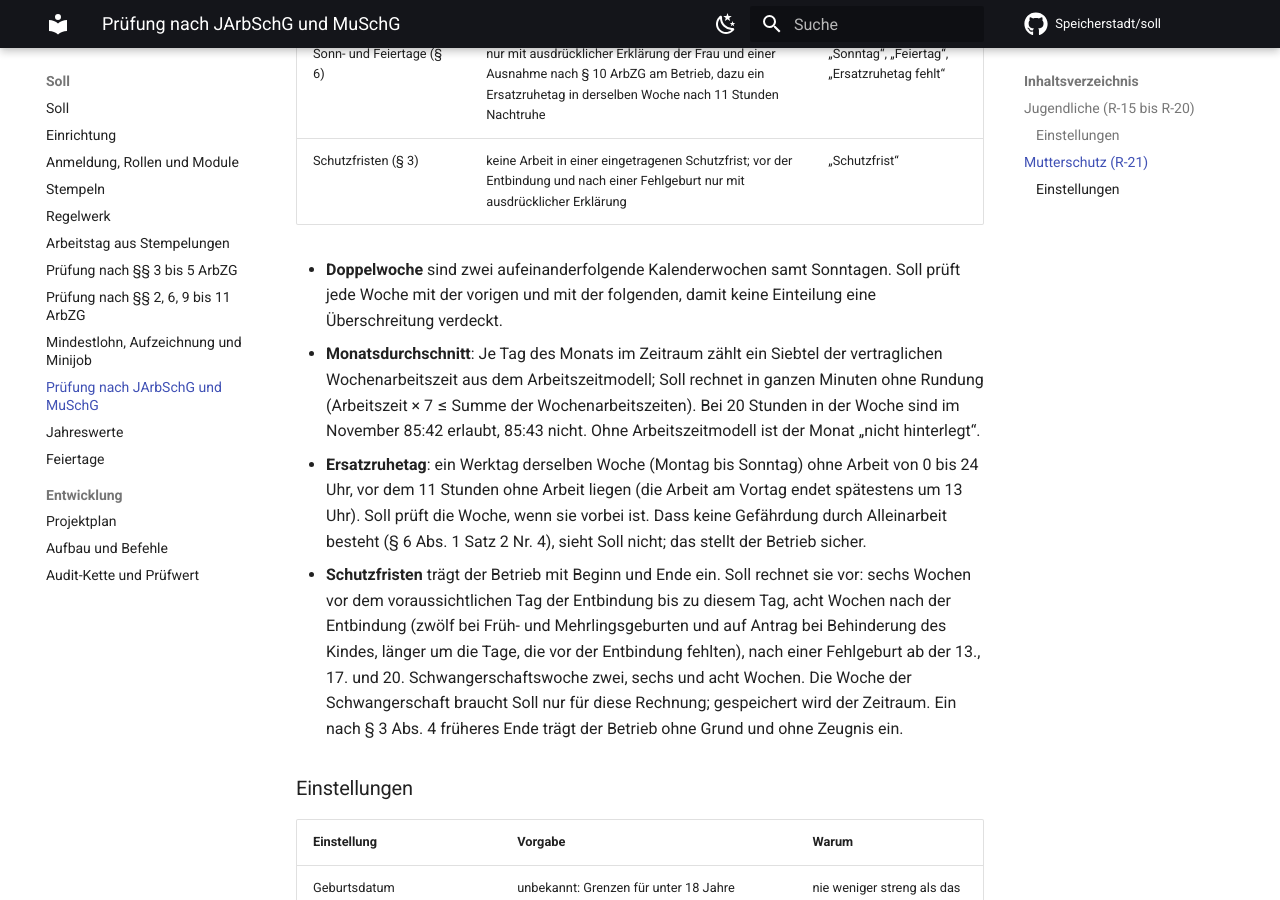
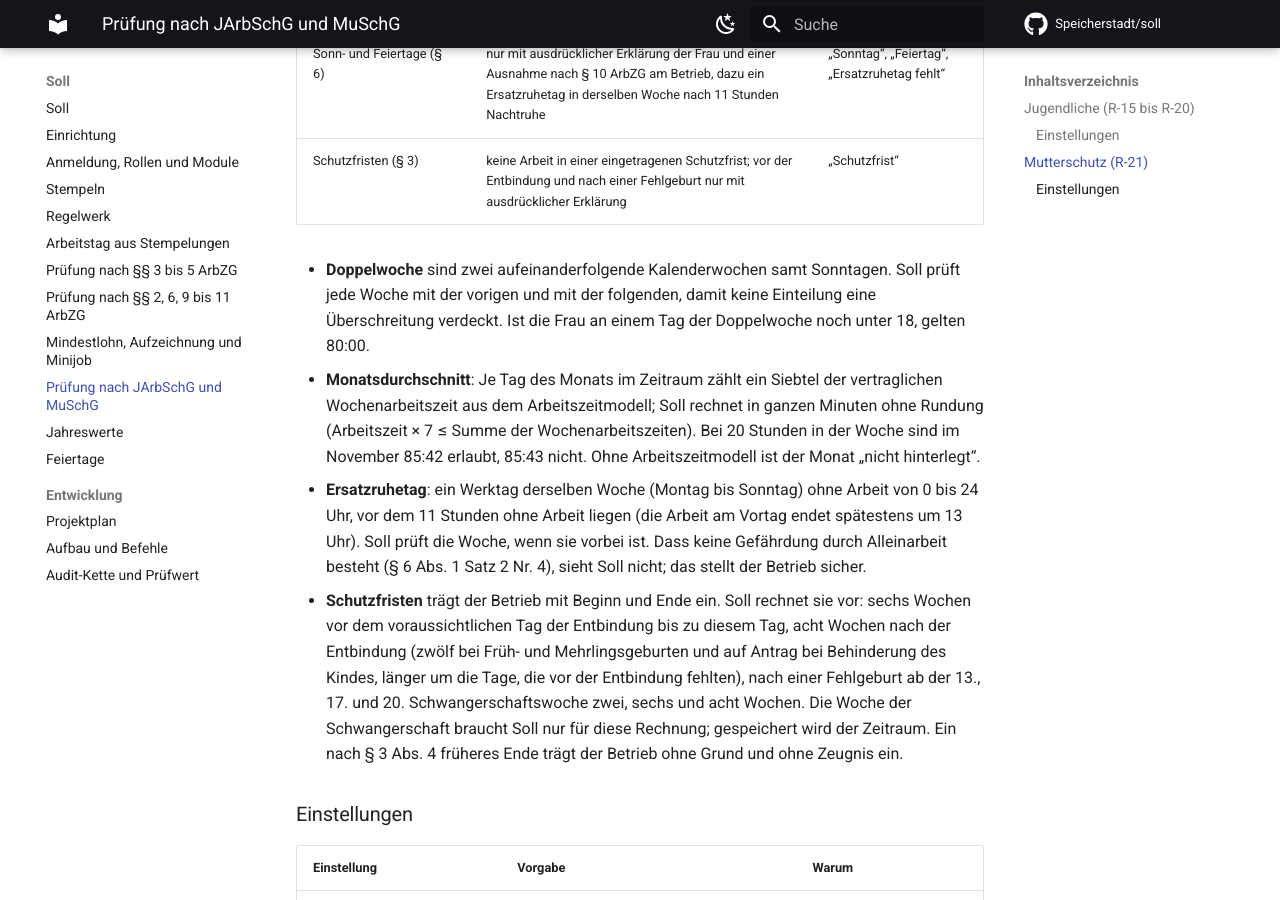
Before and after one commit to Speicherstadt/soll, an MkDocs documentation site: the page built from docs/jugend-mutterschutz.md, in a window 1280 px wide and 900 px high, scrolled down 2796 px. Built offline with MkDocs 1.6.1 and Material for MkDocs 9.7.7, drawn with Linux system fonts in a browser that asks for light colours; comment, search, counter and statistics services are not loaded; some of the changed text lies outside the part shown.

Commit message:
docs: R-15 8:30 only on Werktage, R-21 Doppelwoche over the 18th birthday
Co-Authored-By: Claude Opus 5.5 <noreply@anthropic.com>
Claude-Session: https://claude.ai/code/session_01Y3rdfb3WLu6eQFD5t9ebz6

```diff
--- a/docs/jugend-mutterschutz.md
+++ b/docs/jugend-mutterschutz.md
@@ -24,7 +24,7 @@ Sonntag (§ 4 Abs. 4 JArbSchG).
 
 | Regel | Grenze | Befund |
 | --- | --- | --- |
-| Arbeitszeit (§ 8) | 8:00 am Tag, 8:30, wenn an einem anderen Werktag der Woche weniger als 8:00 gearbeitet wird; 40:00 in der Woche | „über 8 h“, „über 8:30“, „über 40 h in der Woche“ |
+| Arbeitszeit (§ 8) | 8:00 am Tag, 8:30 an einem Werktag, wenn an einem anderen Werktag der Woche weniger als 8:00 gearbeitet wird; 40:00 in der Woche | „über 8 h“, „über 8:30“, „über 40 h in der Woche“ |
 | Ruhepausen (§ 11) | 30 min über 4:30, 60 min über 6:00, je Pause mindestens 15 min; höchstens 4:30 am Stück; jede Pause frühestens 1:00 nach Beginn und spätestens 1:00 vor Ende der Schicht | „Pause fehlt“, „über 4:30 ohne Pause“, „Pause zu früh“, „Pause zu spät“ |
 | Schichtzeit (§ 12) | 10:00 vom ersten Beginn bis zum letzten Ende des Tages, 11:00 in Gaststätten, Landwirtschaft und Tierhaltung und auf Bau- und Montagestellen, 8:00 im Bergbau unter Tage | „Schichtzeit über 10 h“ |
 | Freizeit (§ 13) | 12:00 zwischen zwei Arbeitstagen | „Freizeit 11:59“ |
@@ -71,7 +71,8 @@ Daten nur, wo eine Regel sie braucht. Was nicht eingetragen ist, gilt als nicht
 | Schutzfristen (§ 3) | keine Arbeit in einer eingetragenen Schutzfrist; vor der Entbindung und nach einer Fehlgeburt nur mit ausdrücklicher Erklärung | „Schutzfrist“ |
 
 - **Doppelwoche** sind zwei aufeinanderfolgende Kalenderwochen samt Sonntagen. Soll prüft jede Woche
-  mit der vorigen und mit der folgenden, damit keine Einteilung eine Überschreitung verdeckt.
+  mit der vorigen und mit der folgenden, damit keine Einteilung eine Überschreitung verdeckt. Ist
+  die Frau an einem Tag der Doppelwoche noch unter 18, gelten 80:00.
 - **Monatsdurchschnitt**: Je Tag des Monats im Zeitraum zählt ein Siebtel der vertraglichen
   Wochenarbeitszeit aus dem Arbeitszeitmodell; Soll rechnet in ganzen Minuten ohne Rundung
   (Arbeitszeit × 7 ≤ Summe der Wochenarbeitszeiten). Bei 20 Stunden in der Woche sind im November
```
Also changed, not shown: docs/regeln.md (+4 -0 lines).
